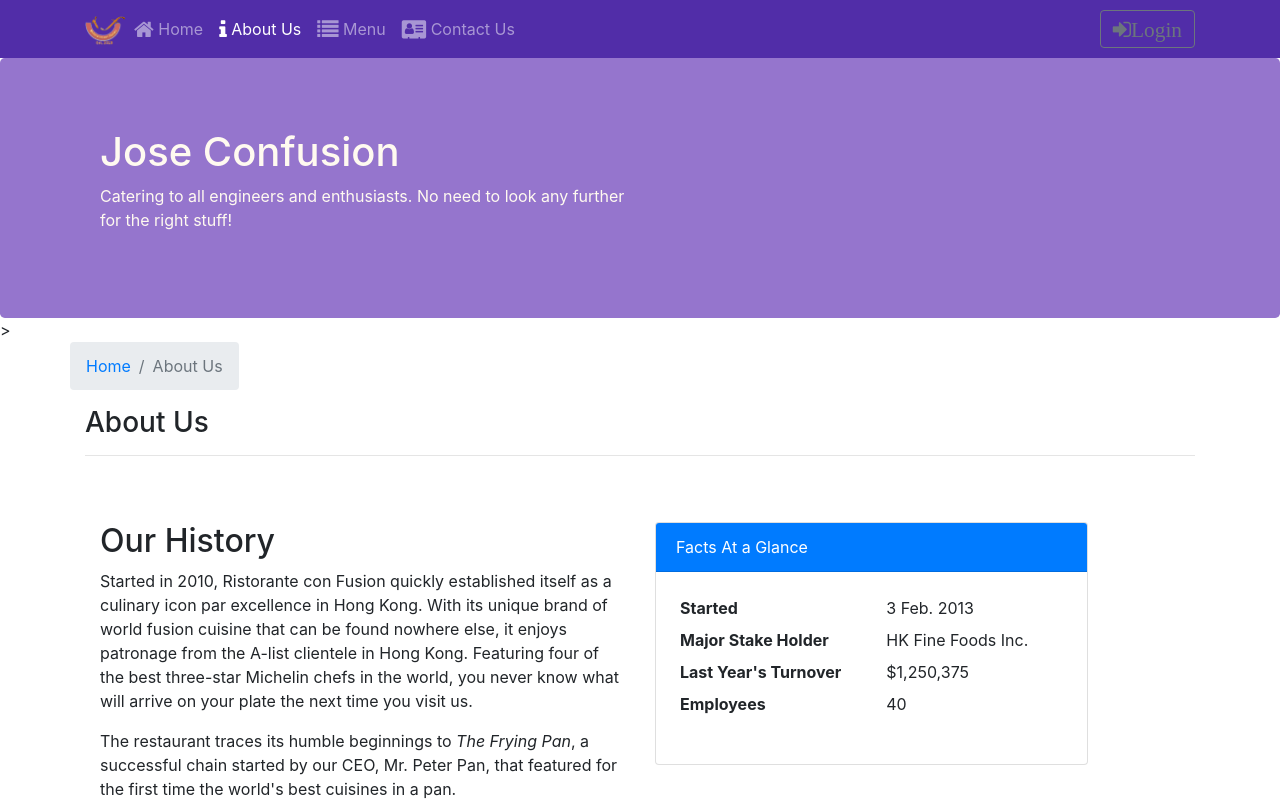
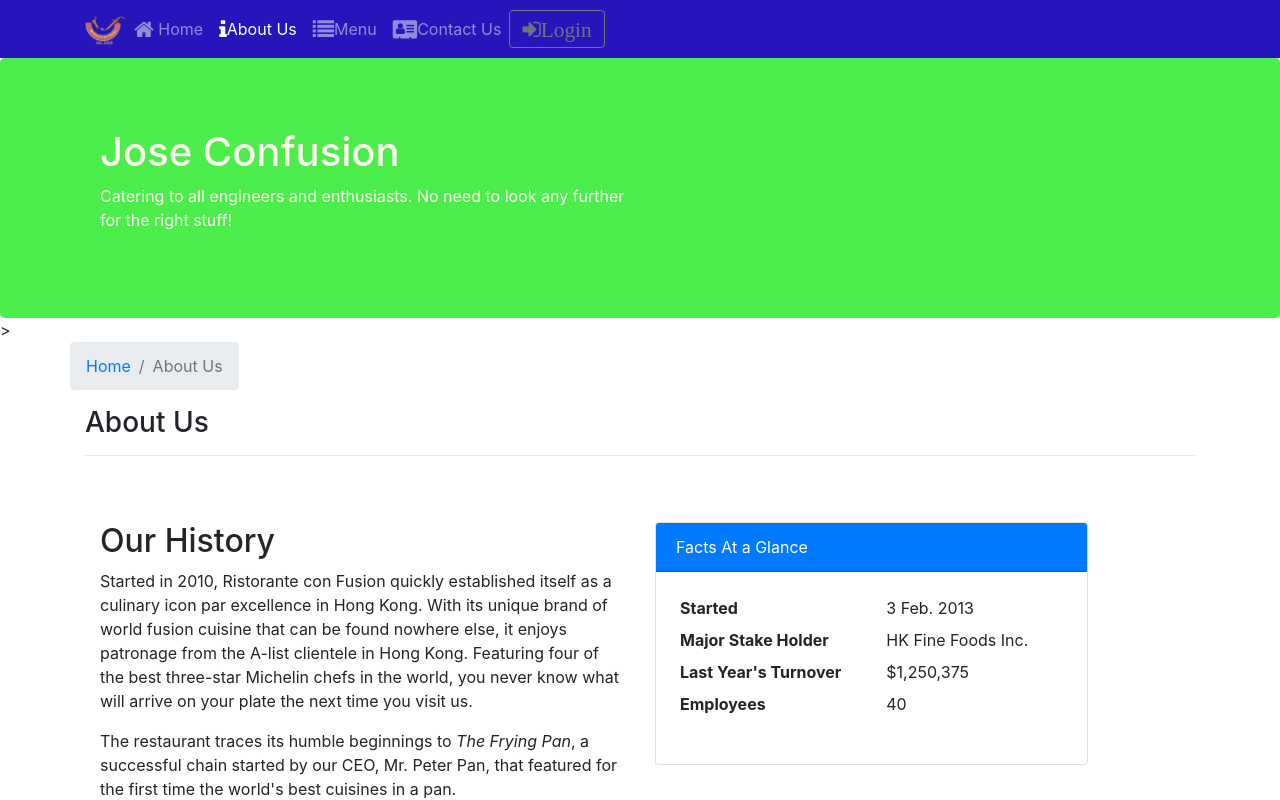
Before and after one commit to guerrerj/ReactAppLearn1, a React (Create React App) app in the folder confusion/: page /aboutus in a window 1280 px wide. Shown: the top 800 px of the page. Built offline with nearby package versions, Linux system fonts and the light colour scheme; no server answers; what react-redux-form would draw is missing.

Commit message:
React-App-firtst-first-draft

```diff
--- a/confusion/src/App.css
+++ b/confusion/src/App.css
@@ -18,7 +18,7 @@
 .jumbotron {
     padding:70px 30px 70px 30px;
     margin:0px auto;
-    background: #9575CD ;
+    background: rgb(76, 238, 76) ;
     color:floralwhite;
 }
 
@@ -29,7 +29,7 @@ address{
 }
 
 .navbar-dark {
-    background-color: #512DA8;
+    background-color: rgb(38, 21, 187);
 }
 
 .page-enter{
--- a/confusion/src/components/ContactComponent.js
+++ b/confusion/src/components/ContactComponent.js
@@ -56,7 +56,7 @@ class Contact extends Component{
                   <div className="col-12 col-sm-11 offset-sm-1">
                       <div className="btn-group" role="group">
                           <a role="button" className="btn btn-primary" href="tel:+85212345678"><i className="fa fa-phone"></i> Call</a>
-                          <a role="button" className="btn btn-info"><i className="fa fa-skype"></i> Skype</a>
+                          <a role="button" className="btn btn-info" href=""><i className="fa fa-skype"></i> Skype</a>
                           <a role="button" className="btn btn-success" href="mailto:confusion@food.net"><i className="fa fa-envelope-o"></i> Email</a>
                       </div>
                   </div>
--- a/confusion/src/components/HeaderComponent.js
+++ b/confusion/src/components/HeaderComponent.js
@@ -43,10 +43,10 @@ class Header extends Component{ //to collapse for small screen sizes use react s
             <>
             <Navbar dark expand="md">
             <div className="container">
+                <NavbarBrand className="mr-auto" href="/"><img src="assets/images/logo.png" height="30" width="41"
+                alt="Le Confusion"/></NavbarBrand>
                 <NavbarToggler onClick={this.toggleNav}/>
-                <NavbarBrand className="mr-auto" href="/"><img src="assets/images/logo.png" height="30" width="41"
-                alt="Le Confusion"/>
-                </NavbarBrand>
+
                 <Collapse isOpen={this.state.isNavOpen} navbar>
                 <Nav navbar>
                     <NavItem>
@@ -56,25 +56,29 @@ class Header extends Component{ //to collapse for small screen sizes use react s
                     </NavItem>
                     <NavItem>
                         <NavLink className="nav-link" to="/aboutus">
-                            <span className="fa fa-info fa-lg"></span> About Us
+                            <span className="fa fa-info fa-lg"></span>
+                            About Us
                         </NavLink>
                     </NavItem>
                     <NavItem>
                         <NavLink className="nav-link" to="/menu">
-                            <span className="fa fa-list fa-lg"></span> Menu
+                            <span className="fa fa-list fa-lg"></span>
+                            Menu
                         </NavLink>
                     </NavItem>
                     <NavItem>
                         <NavLink className="nav-link" to="/contactus">
-                            <span className="fa fa-address-card fa-lg"></span> Contact Us
+                            <span className="fa fa-address-card fa-lg"></span>
+                            Contact Us
                         </NavLink>
                     </NavItem>
                 </Nav>
-                <Nav className="ml-auto" navbar>
+
+                <Nav navbar>
                     <NavItem>
                         <Button outline onClick={this.toggleModal}>
                             <span className="fa fa-sign-in fa-lg">
-                                Login
+                              Login
                             </span>
                         </Button>
                     </NavItem>
--- a/confusion/src/components/HomeComponent.js
+++ b/confusion/src/components/HomeComponent.js
@@ -23,7 +23,7 @@ function RenderCard({item, isLoading, errMess}){
                     exitTransform: 'scale(0.5) translateY(-50%)'
                 }}>
             <Card>
-                <CardImg src={baseUrl + item.image} alt={item.name}/>
+                <CardImg width="100%" src={baseUrl + item.image} alt={item.name}/>
                 <CardBody>
                     <CardTitle>{item.name}</CardTitle>
                     {item.designation ? <CardSubtitle>{item.designation}</CardSubtitle>:null}
@@ -36,18 +36,18 @@ function RenderCard({item, isLoading, errMess}){
 function Home(props){
     return(// Render featured in home container, m1 is margin 1
         <div className="container">
-            <div className="row align-items-start">
-                <div className="col-12 col-md m-1">
+            <div className="row row-content">
+                <div className="col-md-4">
                     <RenderCard item={props.dish}
                     isLoading={props.dishesLoading}
                     errMess={props.dishesErrMess}/>
                 </div>
-                <div className="col-12 col-md m-1">
+                <div className="col-md-4">
                     <RenderCard item={props.promotion}
                     isLoading={props.promotionsLoading}
                     errMess={props.promotionsErrMess}/>
                 </div>
-                <div className="col-12 col-md m-1">
+                <div className="col-md-4">
                     <RenderCard item={props.leader}/>
                 </div>
           </div>
--- a/confusion/src/redux/comments.js
+++ b/confusion/src/redux/comments.js
@@ -1,4 +1,3 @@
-import {COMMENTS} from '../shared/comments';
 import * as ActionTypes from './ActionTypes';
 
 
```
Also changed, not shown: confusion/src/components/MainComponent.js (+6 -7 lines).
